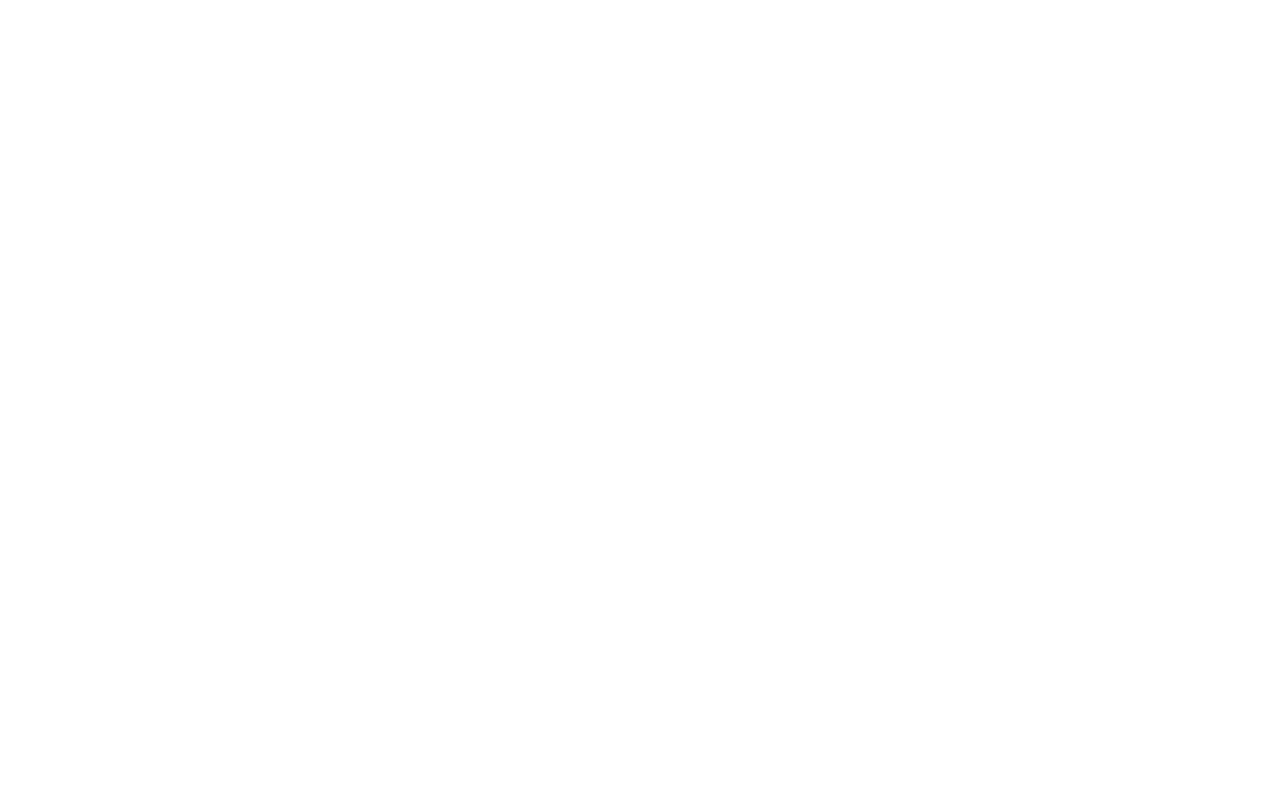
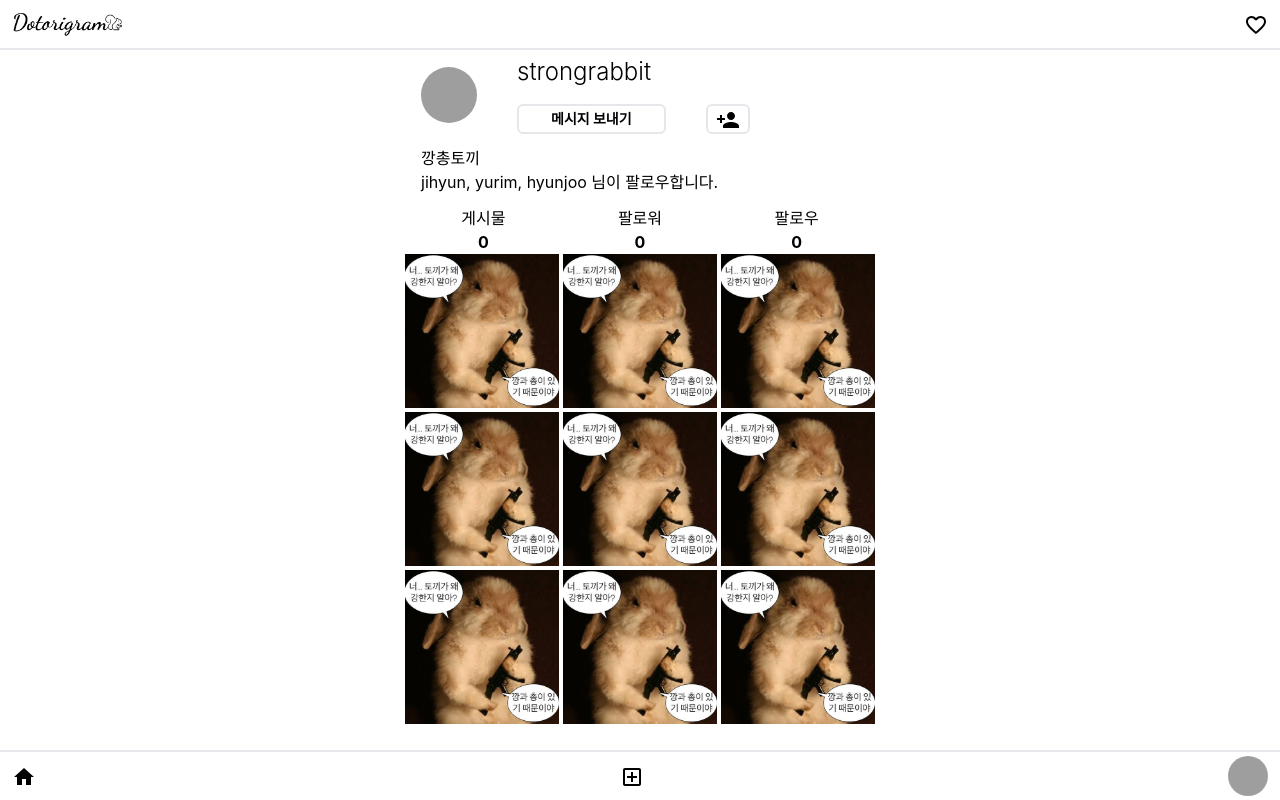
Before and after one commit to yurimpark/dotorigram_backup, a React (Create React App) app: page /mypage in a window 1280 px wide. Before the commit this address had no page. Built offline with nearby package versions, Linux system fonts and the light colour scheme; grey boxes are pictures that could not be loaded.

Commit message:
mypage view 완성, navigation 연결

```diff
--- a/src/App.js
+++ b/src/App.js
@@ -6,6 +6,7 @@
 import Register from './components/Login/Register';
 import ContentUpload from './components/contents/ContentUpload';
 import PostedContent from './components/contents/PostedContent';
+import Mypage from './pages/Mypage';
 
 function App() {
   return (
@@ -13,6 +14,7 @@
       <Route path='/' element={<Mainpage />} />
       <Route path='/contentupload' element={<ContentUpload />} />
       <Route path='/postedcontent' element={<PostedContent />} />
+      <Route path='/mypage' element={<Mypage />} />
     </Routes>
   );
 }
--- a/src/components/main/BottomNavbar.jsx
+++ b/src/components/main/BottomNavbar.jsx
@@ -2,18 +2,23 @@
 import HomeIcon from '@mui/icons-material/Home';
 import AddBoxOutlinedIcon from '@mui/icons-material/AddBoxOutlined';
 import Avatar from '@mui/material/Avatar';
+import { useNavigate } from 'react-router-dom';
+
+//하단 네비게이션 바
 
 const BottomNavbar = () => {
+  const navigate = useNavigate();
+
   return (
     <div className='z-10 bottom-0 w-screen fixed bg-white border-t-2'>
       <div className='h-12 flex justify-between mx-3 items-center'>
-        <button>
+        <button onClick={() => navigate('/')}>
           <HomeIcon />
         </button>
-        <button>
+        <button onClick={() => navigate('/contentupload')}>
           <AddBoxOutlinedIcon />
         </button>
-        <button>
+        <button onClick={() => navigate('/mypage')}>
           <Avatar alt='Remy Sharp' src='/static/images/avatar/1.jpg' />
         </button>
       </div>
--- a/src/components/main/ContentPhoto.jsx
+++ b/src/components/main/ContentPhoto.jsx
@@ -1,9 +1,12 @@
 import React from 'react';
+import { useNavigate } from 'react-router-dom';
 
 const ContentPhoto = () => {
+  const navigate = useNavigate();
+
   return (
     <div>
-      <img src={require('../../static/img/feed_img.jpg')} className='w-100 h-100 m-auto' />
+      <img src={require('../../static/img/feed_img.jpg')} className='w-100 h-100 m-auto' alt='' onClick={() => navigate('/postedcontent')} />
     </div>
   );
 };
--- a/src/components/main/FeedList.jsx
+++ b/src/components/main/FeedList.jsx
@@ -2,6 +2,7 @@
 import ContentPhoto from './ContentPhoto';
 import FeedContent from './FeedContent';
 import Avatar from '@mui/material/Avatar';
+
 const FeedList = () => {
   return (
     <div className='border-2 rounded-lg mb-3 mx-auto max-w-470'>
--- a/src/components/main/TopNavbar.jsx
+++ b/src/components/main/TopNavbar.jsx
@@ -1,13 +1,16 @@
 import React from 'react';
 import FavoriteBorderRoundedIcon from '@mui/icons-material/FavoriteBorderRounded';
+import { useNavigate } from 'react-router-dom';
 
 const TopNavbar = () => {
+  const navigate = useNavigate();
+
   return (
     <div className='z-10 w-screen fixed bg-white border-b-2'>
       <div className='h-12 flex justify-between mx-3 items-center'>
         <div>
           <h1>
-            <img src={require('../../static/img/dotorigram_logo.png')} alt='dotorigram' className='w-28 basis-1/6' />
+            <img src={require('../../static/img/dotorigram_logo.png')} alt='dotorigram' className='w-28 basis-1/6' onClick={() => navigate('/')} />
           </h1>
         </div>
         <button>
--- /dev/null
+++ b/src/components/mypage/PostInfo.jsx
@@ -0,0 +1,7 @@
+import React from 'react';
+
+const PostInfo = () => {
+  return <div></div>;
+};
+
+export default PostInfo;
--- /dev/null
+++ b/src/components/mypage/PostList.jsx
@@ -0,0 +1,38 @@
+import React from 'react';
+import ContentPhoto from '../main/ContentPhoto';
+
+// 게시물 정보
+
+const PostList = () => {
+  return (
+    <div className='max-w-470 mx-auto'>
+      <div className='flex justify-around text-center'>
+        <div>
+          <div>게시물</div>
+          <div className='font-bold'>0</div>
+        </div>
+        <div>
+          <div>팔로워</div>
+          <div className='font-bold'>0</div>
+        </div>
+        <div>
+          <div>팔로우</div>
+          <div className='font-bold'>0</div>
+        </div>
+      </div>
+      <div className='inline-grid grid-cols-3 gap-1'>
+        <ContentPhoto />
+        <ContentPhoto />
+        <ContentPhoto />
+        <ContentPhoto />
+        <ContentPhoto />
+        <ContentPhoto />
+        <ContentPhoto />
+        <ContentPhoto />
+        <ContentPhoto />
+      </div>
+    </div>
+  );
+};
+
+export default PostList;
--- /dev/null
+++ b/src/components/mypage/Profile.jsx
@@ -0,0 +1,32 @@
+import React from 'react';
+import ProfileInfo from './ProfileInfo';
+import Avatar from '@mui/material/Avatar';
+import PersonAddIcon from '@mui/icons-material/PersonAdd';
+
+//마이페이지 프로필 전체
+
+const Profile = () => {
+  return (
+    <div className='max-w-470 mx-auto flex'>
+      <div className='mx-4'>
+        <div className='flex justify-between items-center'>
+          <div>
+            <Avatar alt='Remy Sharp' src='/static/images/avatar/1.jpg' sx={{ width: 56, height: 56 }} />
+          </div>
+          <div className='mx-10'>
+            <div className='text-2xl font-light mb-4'>strongrabbit</div>
+            <div className='flex gap-10'>
+              <button className='border-2 rounded-md px-8 font-bold text-sm'>메시지 보내기</button>
+              <button className='border-2 rounded-md px-2'>
+                <PersonAddIcon />
+              </button>
+            </div>
+          </div>
+        </div>
+        <ProfileInfo />
+      </div>
+    </div>
+  );
+};
+
+export default Profile;
--- /dev/null
+++ b/src/components/mypage/ProfileInfo.jsx
@@ -0,0 +1,14 @@
+import React from 'react';
+
+//프로필 정보
+
+const ProfileInfo = () => {
+  return (
+    <div className='my-3'>
+      <div>깡총토끼</div>
+      <div>jihyun, yurim, hyunjoo 님이 팔로우합니다.</div>
+    </div>
+  );
+};
+
+export default ProfileInfo;
--- a/src/pages/Mypage.jsx
+++ b/src/pages/Mypage.jsx
@@ -0,0 +1,23 @@
+import React from 'react';
+import BottomNavbar from '../components/main/BottomNavbar';
+import TopNavbar from '../components/main/TopNavbar';
+import PostList from '../components/mypage/PostList';
+import Profile from '../components/mypage/Profile';
+
+//내 계정
+
+const Mypage = () => {
+  return (
+    <div>
+      <TopNavbar />
+      <div className='py-14'>
+        <Profile />
+        {/* <StoryContent/> */}
+        <PostList />
+      </div>
+      <BottomNavbar />
+    </div>
+  );
+};
+
+export default Mypage;
```
